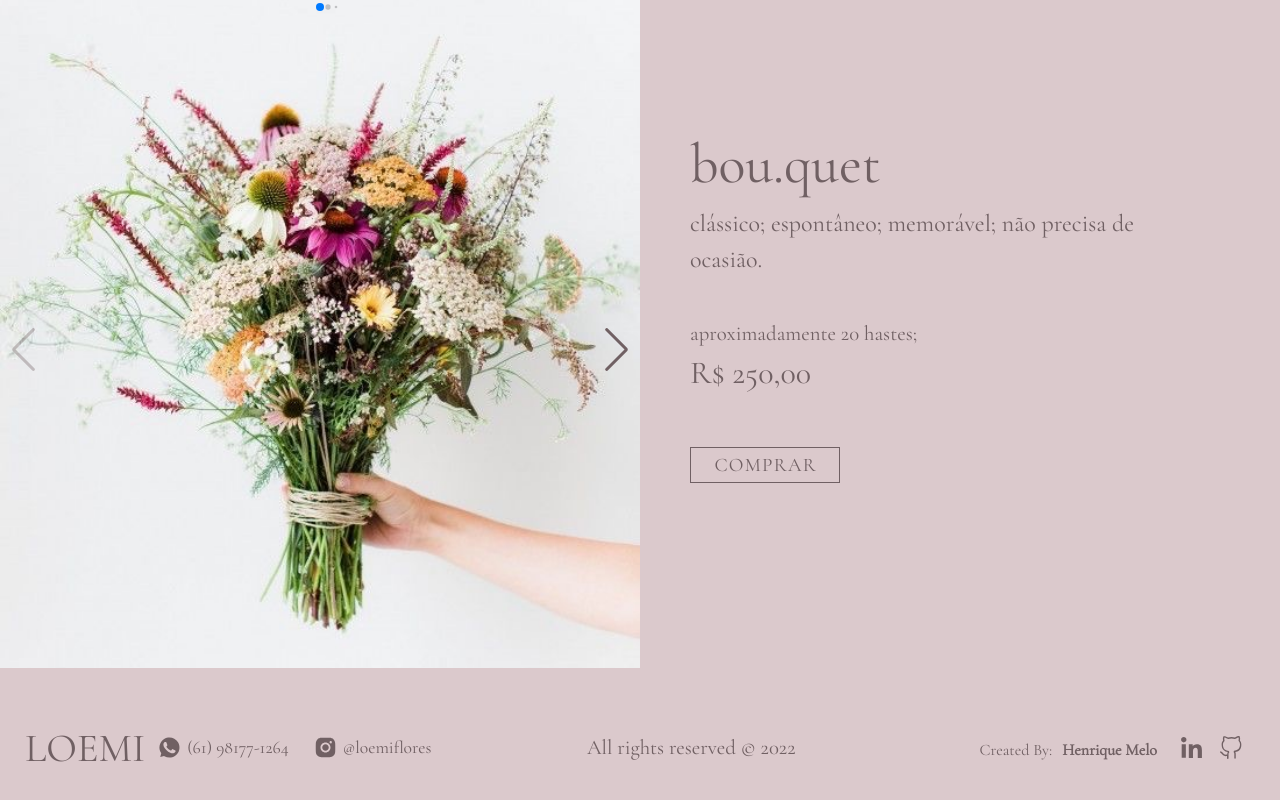
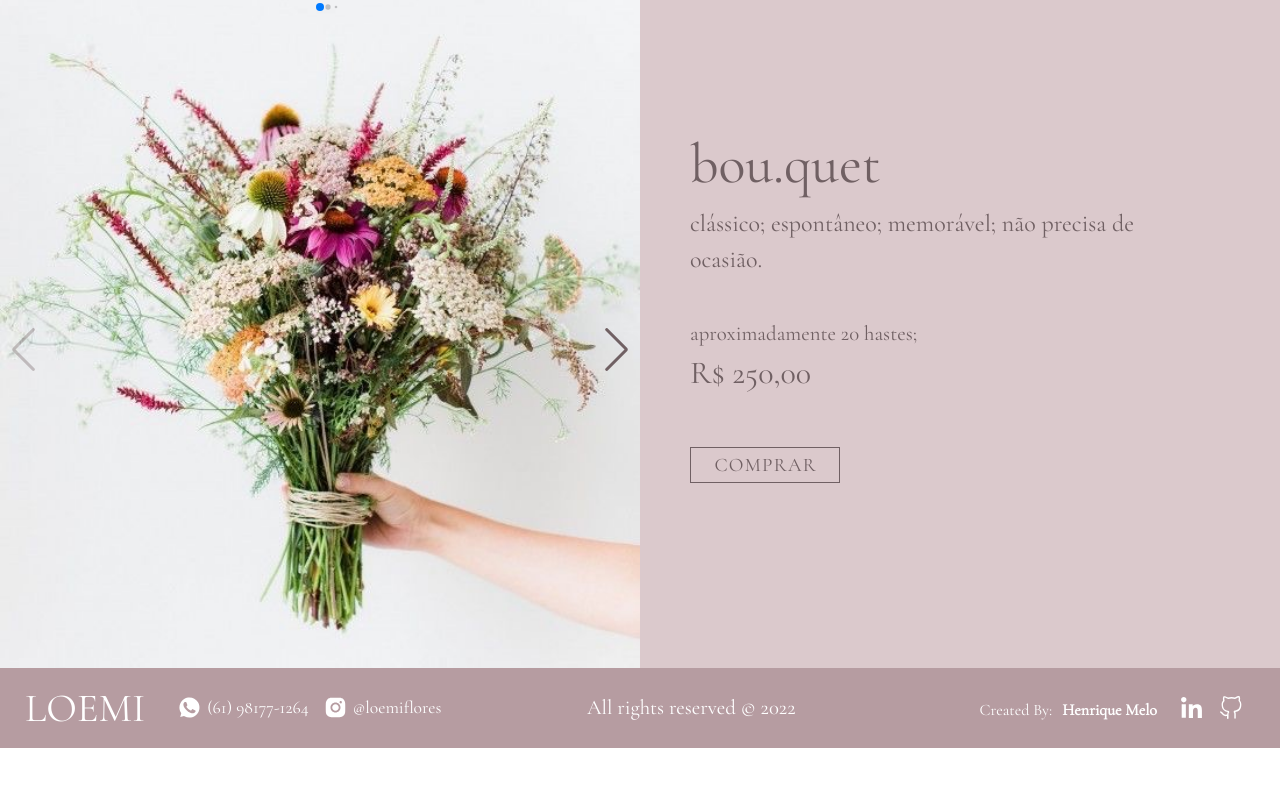
Before and after one commit to HenriqueAmorim20/Loemi-flores, a Nuxt app: page / in a window 1280 px wide. Shown: the part 4189-4989 px from the top of the page. After the commit the page ends 4937 px from the top, so only its background shows below. Built offline with nearby package versions, Linux system fonts and the light colour scheme.

Commit message:
Footer color and sizes adjustments

```diff
--- a/layouts/footer.vue
+++ b/layouts/footer.vue
@@ -5,12 +5,12 @@
         <span @click="scroll()">LOEMI</span>
         <div class="footer-logo-icons">
           <a href="" target="_blank" rel="noopener noreferrer">
-            <Icon :icon="'wpp'" :width="25" :color="'#706063'" />
-            <span>(61) 98177-1264</span>
+            <Icon :icon="'wpp'" :width="25" :color="'#fff'" />
+            <p>(61) 98177-1264</p>
           </a>
           <a href="https://www.instagram.com/loemiflores/" target="_blank" rel="noopener noreferrer">
-            <Icon :icon="'insta'" :width="25" :color="'#706063'" />
-            <span>@loemiflores</span>
+            <Icon :icon="'insta'" :width="25" :color="'#fff'" />
+            <p>@loemiflores</p>
           </a>
         </div>
       </v-col>
@@ -26,14 +26,14 @@
             target="_blank"
             rel="noopener noreferrer"
           >
-            <Icon :icon="'linkedin'" :width="25" :color="'#706063'" />
+            <Icon :icon="'linkedin'" :width="25" :color="'#fff'" />
           </a>
           <a
             href="https://github.com/HenriqueAmorim20"
             target="_blank"
             rel="noopener noreferrer"
           >
-            <Icon :icon="'github'" :width="25" :color="'#706063'" />
+            <Icon :icon="'github'" :width="25" :color="'#fff'" />
           </a>
         </div>
       </v-col>
@@ -59,11 +59,12 @@ export default {
 
 <style scoped>
 .footer {
-  padding: 30px 25px!important;
+  padding: 0px 25px !important;
+  background-color: #b69ca1 !important;
 }
 
-span {
-  color: #706063 !important;
+span , p, b{
+  color: #fff !important;
 }
 
 a {
@@ -85,13 +86,13 @@ a:hover {
   align-items: center;
   flex-wrap: wrap;
   min-width: 300px;
-  margin: 20px 0 0 !important;
+  margin: 10px 0 !important;
 }
 
 .footer-logo span {
   cursor: pointer;
   font-size: 2.5rem;
-  margin-right: 10px !important;
+  margin-right: 30px !important;
 }
 
 .footer-logo-icons {
@@ -100,7 +101,7 @@ a:hover {
   flex-wrap: wrap;
 }
 
-.footer-logo-icons span {
+.footer-logo-icons p {
   font-size: 1.1rem !important;
   margin-left: 5px !important;
 }
@@ -111,12 +112,11 @@ a:hover {
   flex-wrap: wrap;
   justify-content: center;
   min-width: 210px !important;
-  margin: 20px 0 0 !important;
+  margin: 10px 0 !important;
 }
 
 .footer-text span {
   font-size: 1.3rem;
-  margin-right: 0px !important;
 }
 
 .footer-creator {
@@ -124,7 +124,7 @@ a:hover {
   align-items: center;
   flex-wrap: wrap;
   min-width: 280px;
-  margin: 20px 0 0 !important;
+  margin: 10px 0 !important;
 }
 
 .footer-creator span {
```
